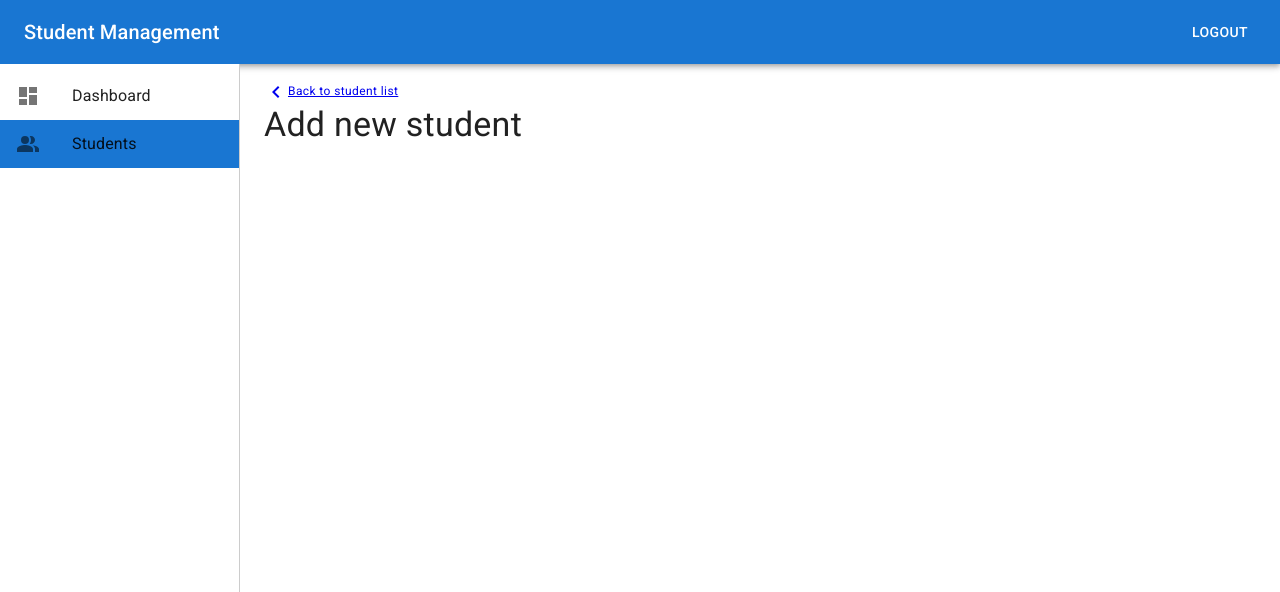
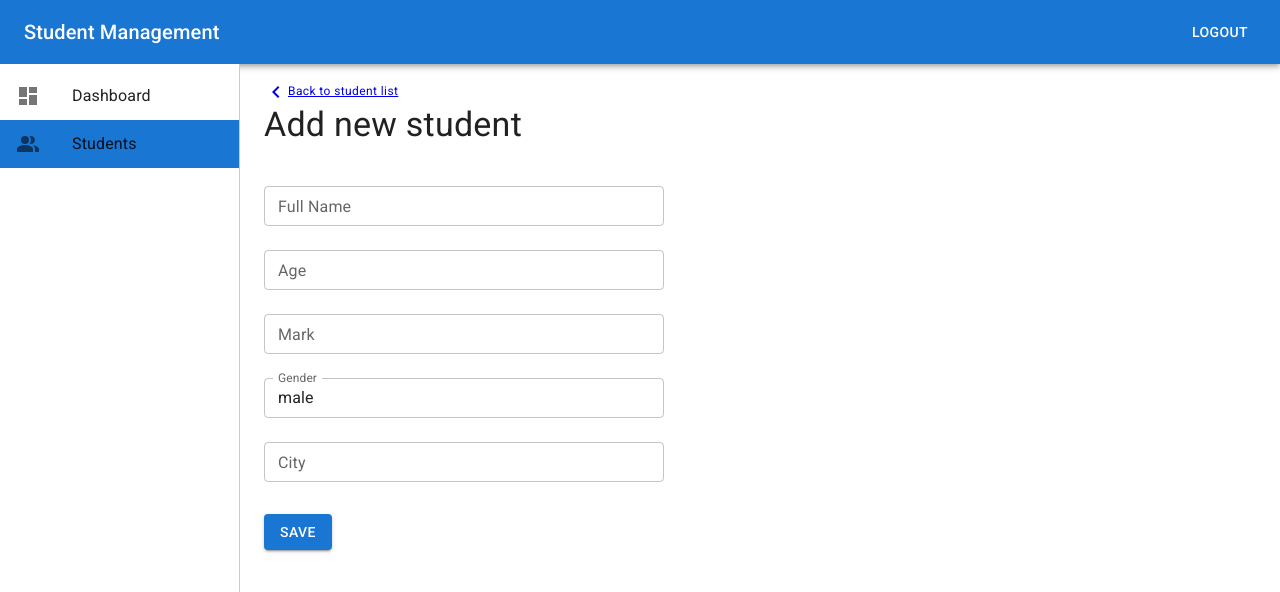
Before and after one commit to hchinh/rtk-saga-app, a React (Create React App) app: page /admin/students/add in a window 1280 px wide. Shown: the top 592 px of the page. Built offline with nearby package versions, Linux system fonts and the light colour scheme; no server answers; sample sign-in values are in the browser's storage.

Commit message:
Create student form

```diff
--- a/package.json
+++ b/package.json
@@ -5,6 +5,7 @@
   "dependencies": {
     "@emotion/react": "^11.5.0",
     "@emotion/styled": "^11.3.0",
+    "@hookform/resolvers": "^2.8.2",
     "@mui/icons-material": "^5.0.4",
     "@mui/material": "^5.0.4",
     "@mui/styles": "^5.0.1",
@@ -23,11 +24,13 @@
     "history": "^4.10.1",
     "react": "^17.0.2",
     "react-dom": "^17.0.2",
+    "react-hook-form": "^7.18.0",
     "react-redux": "^7.2.5",
     "react-router-dom": "^5.3.0",
     "react-scripts": "4.0.3",
     "redux-saga": "^1.1.3",
-    "typescript": "^4.1.6"
+    "typescript": "^4.1.6",
+    "yup": "^0.32.11"
   },
   "scripts": {
     "start": "react-scripts start",
--- /dev/null
+++ b/src/components/FormFields/InputField.tsx
@@ -0,0 +1,36 @@
+import { TextField } from '@mui/material';
+import React, { InputHTMLAttributes } from 'react';
+import { Control, useController } from 'react-hook-form';
+
+export interface InputFieldProps extends InputHTMLAttributes<HTMLInputElement> {
+  name: string;
+  control: Control<any>;
+  label?: string;
+}
+
+export const InputField = ({ name, control, label, ...inputProps }: InputFieldProps) => {
+  const {
+    field: { value, onChange, onBlur, ref },
+    fieldState: { invalid, error },
+  } = useController({
+    name,
+    control,
+  });
+
+  return (
+    <TextField
+      fullWidth
+      size="small"
+      margin="normal"
+      value={value}
+      onChange={onChange}
+      onBlur={onBlur}
+      label={label}
+      variant="outlined"
+      inputRef={ref}
+      error={invalid}
+      helperText={error?.message}
+      inputProps={inputProps}
+    />
+  );
+};
--- /dev/null
+++ b/src/components/FormFields/RadioGroupField.tsx
@@ -0,0 +1,36 @@
+import { TextField } from '@mui/material';
+import React, { InputHTMLAttributes } from 'react';
+import { Control, useController } from 'react-hook-form';
+
+export interface RadioGroupProps extends InputHTMLAttributes<HTMLInputElement> {
+  name: string;
+  control: Control<any>;
+  label?: string;
+}
+
+export const RadioGroup = ({ name, control, label, ...inputProps }: RadioGroupProps) => {
+  const {
+    field: { value, onChange, onBlur, ref },
+    fieldState: { invalid, error },
+  } = useController({
+    name,
+    control,
+  });
+
+  return (
+    <TextField
+      fullWidth
+      size="small"
+      margin="normal"
+      value={value}
+      onChange={onChange}
+      onBlur={onBlur}
+      label={label}
+      variant="outlined"
+      inputRef={ref}
+      error={invalid}
+      helperText={error?.message}
+      inputProps={inputProps}
+    />
+  );
+};
--- /dev/null
+++ b/src/components/FormFields/index.ts
@@ -0,0 +1,2 @@
+export * from './InputField';
+export * from './RadioGroupField';
--- /dev/null
+++ b/src/features/students/components/StudentForm.tsx
@@ -0,0 +1,41 @@
+import { Button } from '@mui/material';
+import { Box } from '@mui/system';
+import { InputField } from 'components/FormFields';
+import { Student } from 'models';
+import React from 'react';
+import { useForm } from 'react-hook-form';
+
+export interface StudentFormProps {
+  initialValues?: Student;
+  onSubmit?: (formValues: Student) => void;
+}
+
+const StudentForm = ({ initialValues, onSubmit }: StudentFormProps) => {
+  const { control, handleSubmit } = useForm<Student>({
+    defaultValues: initialValues,
+  });
+
+  const handleFormSubmit = (formValues: Student) => {
+    console.log('Submit: ', formValues);
+  };
+
+  return (
+    <Box maxWidth={400}>
+      <form onSubmit={handleSubmit(handleFormSubmit)}>
+        <InputField name="name" label="Full Name" control={control} />
+        <InputField name="age" label="Age" control={control} type="number" />
+        <InputField name="mark" label="Mark" control={control} type="number" />
+        <InputField name="gender" label="Gender" control={control} />
+        <InputField name="city" label="City" control={control} />
+
+        <Box mt={3}>
+          <Button type="submit" variant="contained" color="primary">
+            Save
+          </Button>
+        </Box>
+      </form>
+    </Box>
+  );
+};
+
+export default StudentForm;
--- a/src/features/students/pages/AddEditPage.tsx
+++ b/src/features/students/pages/AddEditPage.tsx
@@ -5,6 +5,7 @@ import studentApi from 'api/studentApi';
 import { Student } from 'models';
 import React, { useEffect, useState } from 'react';
 import { Link, useParams } from 'react-router-dom';
+import StudentForm from '../components/StudentForm';
 
 const AddEditPage = () => {
   const { studentId } = useParams<{ studentId: string }>();
@@ -24,6 +25,17 @@ const AddEditPage = () => {
     })();
   }, [studentId]);
 
+  const initialValues: Student = {
+    name: '',
+    age: '',
+    mark: '',
+    gender: 'male',
+    city: '',
+    ...student,
+  } as Student;
+
+  const handleStudentFormSubmit = (formValues: Student) => {};
+
   return (
     <Box>
       <Link to="/admin/students">
@@ -33,6 +45,12 @@ const AddEditPage = () => {
       </Link>
 
       <Typography variant="h4">{isEdit ? 'Update student info' : 'Add new student'}</Typography>
+
+      {(!isEdit || Boolean(student)) && (
+        <Box mt={3}>
+          <StudentForm initialValues={initialValues} onSubmit={handleStudentFormSubmit} />
+        </Box>
+      )}
     </Box>
   );
 };
```
Also changed, not shown: 1 other file (tests, documents, lock files or other folders).
